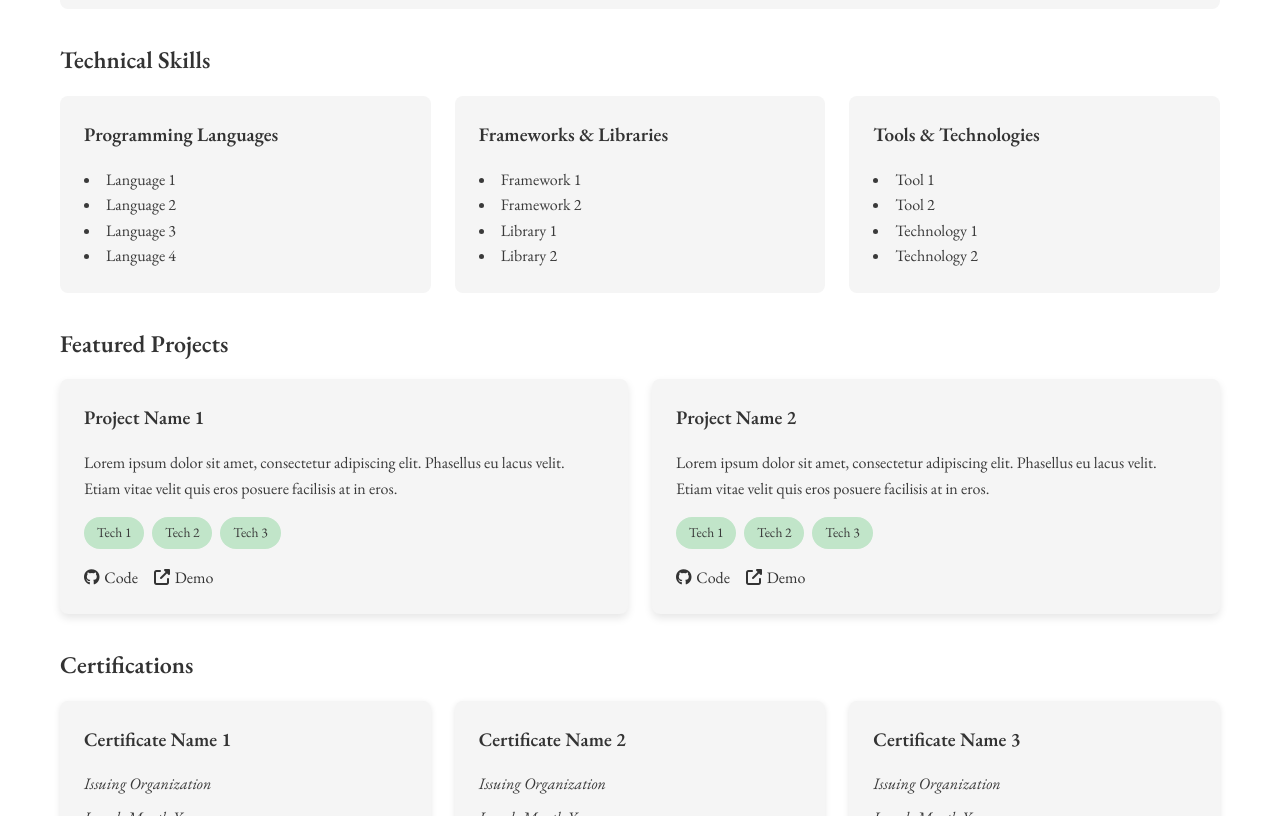
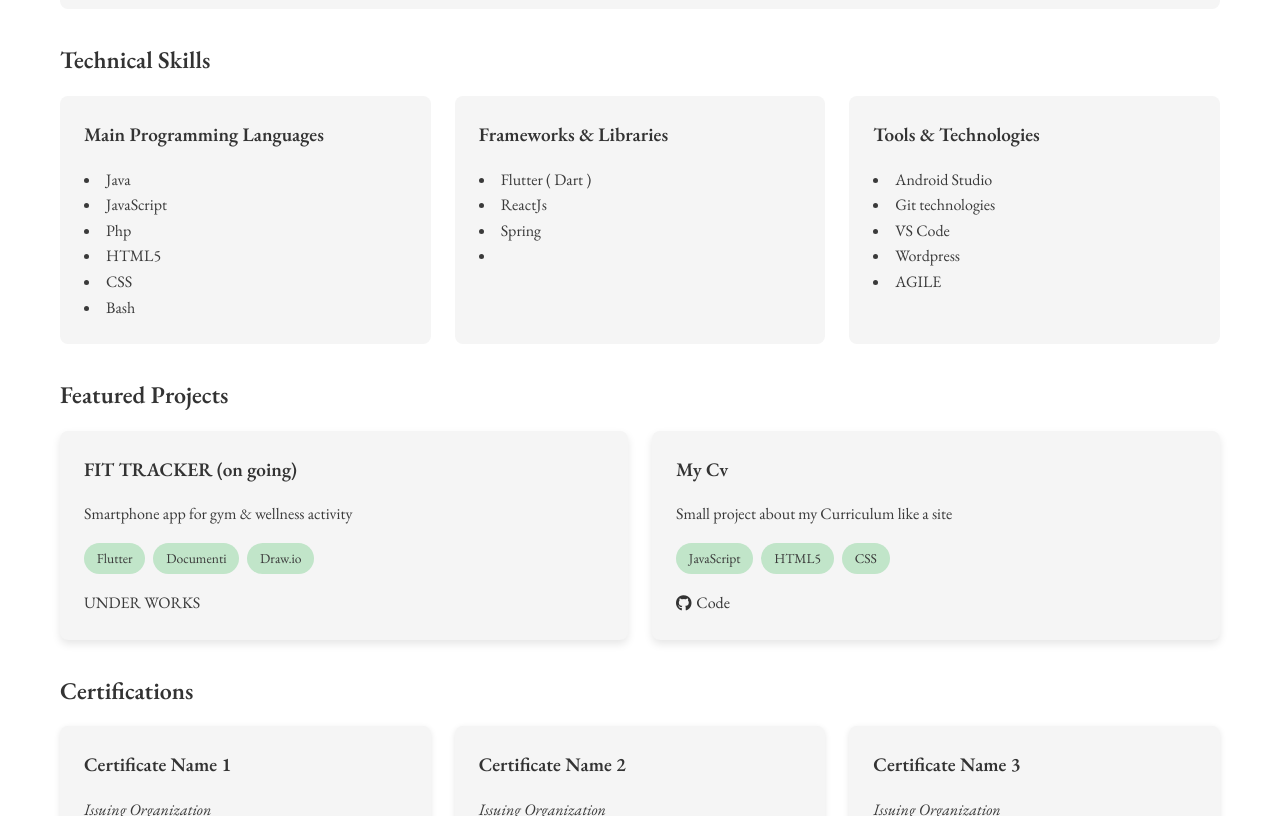
Before and after one commit to samuvara/myCv, a plain HTML site: page myCv/it-work.html in a window 1280 px wide. Shown: the part 460-1276 px from the top of the page. Drawn offline with nearby package versions, Linux system fonts and the light colour scheme.

Commit message:
Updated first info until the certification part

```diff
--- a/myCv/it-work.html
+++ b/myCv/it-work.html
@@ -39,30 +39,33 @@
                     <h3>Technical Skills</h3>
                     <div class="skills-categories">
                         <div class="skill-category">
-                            <h4>Programming Languages</h4>
+                            <h4>Main Programming Languages</h4>
                             <ul>
-                                <li>Language 1</li>
-                                <li>Language 2</li>
-                                <li>Language 3</li>
-                                <li>Language 4</li>
+                                <li>Java</li>
+                                <li>JavaScript</li>
+                                <li>Php</li>
+                                <li>HTML5</li>
+                                <li>CSS</li>
+                                <li>Bash</li>
                             </ul>
                         </div>
                         <div class="skill-category">
                             <h4>Frameworks & Libraries</h4>
                             <ul>
-                                <li>Framework 1</li>
-                                <li>Framework 2</li>
-                                <li>Library 1</li>
-                                <li>Library 2</li>
+                                <li>Flutter ( Dart )</li>
+                                <li>ReactJs</li>
+                                <li>Spring</li>
+                                <li></li>
                             </ul>
                         </div>
                         <div class="skill-category">
                             <h4>Tools & Technologies</h4>
                             <ul>
-                                <li>Tool 1</li>
-                                <li>Tool 2</li>
-                                <li>Technology 1</li>
-                                <li>Technology 2</li>
+                                <li>Android Studio</li>
+                                <li>Git technologies</li>
+                                <li>VS Code</li>
+                                <li>Wordpress</li>
+                                <li>AGILE</li>
                             </ul>
                         </div>
                     </div>
@@ -73,31 +76,31 @@
                     <div class="project-grid">
                         <div class="project-card">
                             <div class="project-content">
-                                <h4>Project Name 1</h4>
-                                <p>Lorem ipsum dolor sit amet, consectetur adipiscing elit. Phasellus eu lacus velit. Etiam vitae velit quis eros posuere facilisis at in eros.</p>
+                                <h4>FIT TRACKER (on going)</h4>
+                                <p>Smartphone app for gym & wellness activity</p>
                                 <div class="project-technologies">
-                                    <span>Tech 1</span>
-                                    <span>Tech 2</span>
-                                    <span>Tech 3</span>
+                                    <span>Flutter</span>
+                                    <span>Documenti</span>
+                                    <span>Draw.io</span>
                                 </div>
                                 <div class="project-links">
-                                    <a href="#" target="_blank"><i class="fab fa-github"></i> Code</a>
-                                    <a href="#" target="_blank"><i class="fas fa-external-link-alt"></i> Demo</a>
+                                    <span>UNDER WORKS</span>
+                                    <!-- <a href="#" target="_blank"><i class="fab fa-github"></i> Code</a>
+                                    <a href="#" target="_blank"><i class="fas fa-external-link-alt"></i> Demo</a> -->
                                 </div>
                             </div>
                         </div>
                         <div class="project-card">
                             <div class="project-content">
-                                <h4>Project Name 2</h4>
-                                <p>Lorem ipsum dolor sit amet, consectetur adipiscing elit. Phasellus eu lacus velit. Etiam vitae velit quis eros posuere facilisis at in eros.</p>
+                                <h4>My Cv</h4>
+                                <p>Small project about my Curriculum like a site</p>
                                 <div class="project-technologies">
-                                    <span>Tech 1</span>
-                                    <span>Tech 2</span>
-                                    <span>Tech 3</span>
+                                    <span>JavaScript</span>
+                                    <span>HTML5</span>
+                                    <span>CSS</span>
                                 </div>
                                 <div class="project-links">
                                     <a href="#" target="_blank"><i class="fab fa-github"></i> Code</a>
-                                    <a href="#" target="_blank"><i class="fas fa-external-link-alt"></i> Demo</a>
                                 </div>
                             </div>
                         </div>
```
